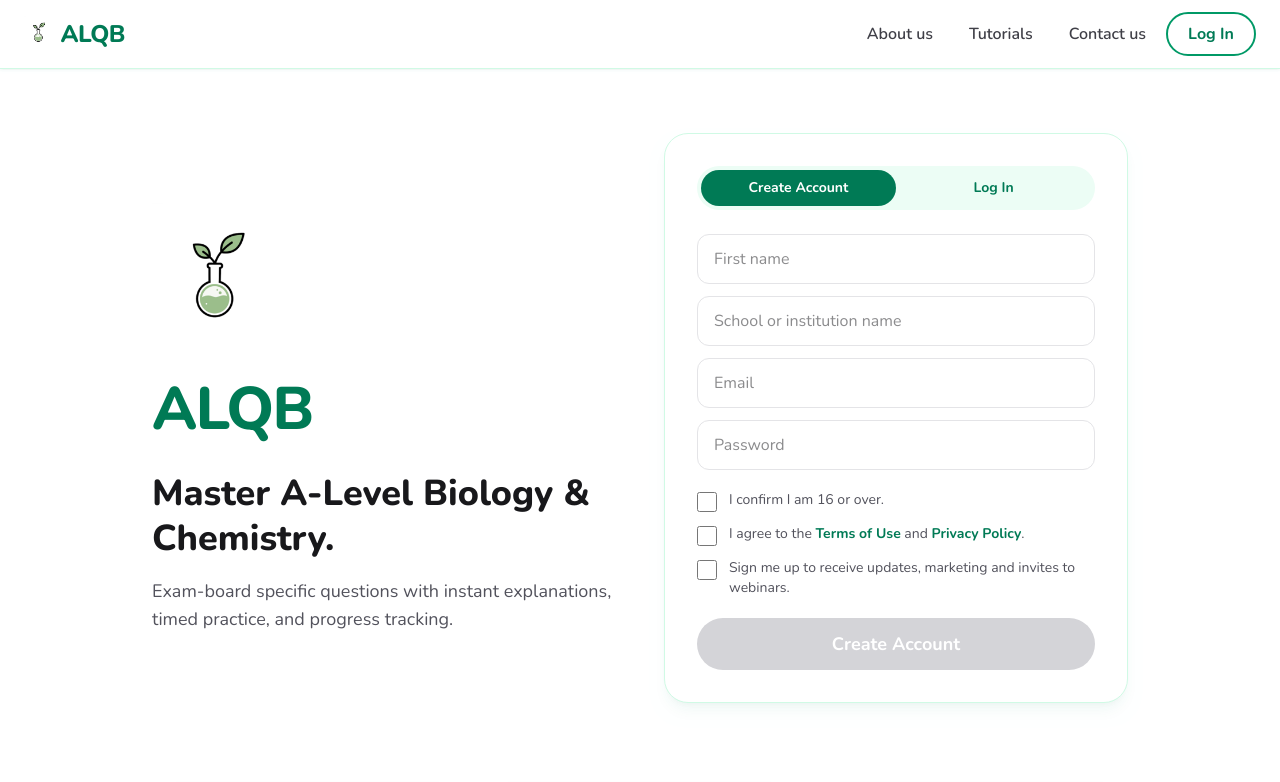
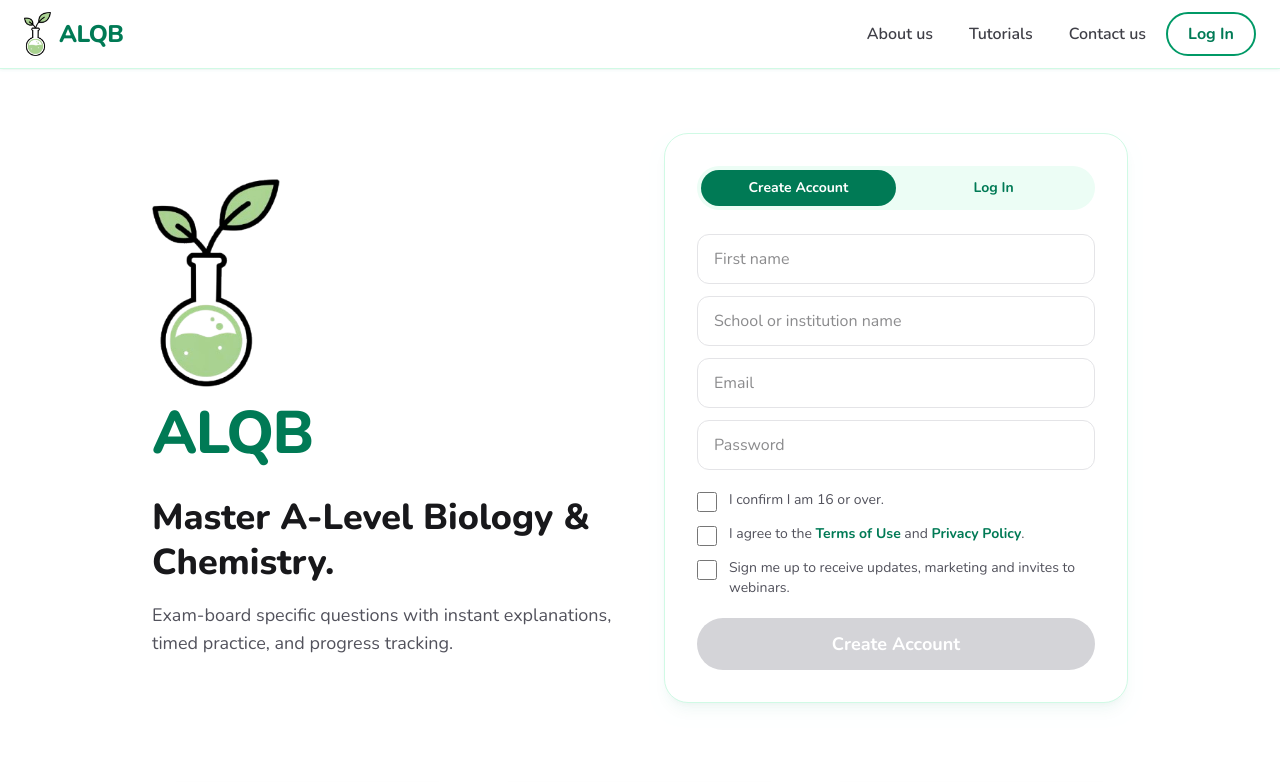
Before and after one commit to shreetama127-lab/alqb, a Next.js app: page / in a window 1280 px wide. Shown: the top 782 px of the page. Built offline with nearby package versions, Linux system fonts and the light colour scheme; no server answers.

Commit message:
new logo and tab icon

```diff
--- a/app/NavBar.tsx
+++ b/app/NavBar.tsx
@@ -40,11 +40,10 @@ export default function NavBar() {
     <nav className="sticky top-0 z-20 border-b border-emerald-100 bg-white/90 shadow-sm shadow-emerald-900/5 backdrop-blur">
       <div className="flex items-center justify-between px-5 py-3 sm:px-6">
         <Link href="/" className="flex items-center gap-2 transition-opacity hover:opacity-80">
-          <img src="/ALQB%20logo.png" alt="ALQB" className="h-9 w-auto" />
+          <img src="/logo.png" alt="ALQB" className="h-11 w-auto" />
           <span className="text-2xl font-extrabold tracking-tight text-emerald-700">ALQB</span>
         </Link>
 
-        {/* Desktop links */}
         <div className="hidden items-center gap-1 md:flex">
           {loggedIn ? (
             <>
@@ -59,7 +58,6 @@ export default function NavBar() {
           ) : null}
         </div>
 
-        {/* Mobile hamburger button */}
         {loggedIn !== null && (
           <button
             onClick={() => setMenuOpen((o) => !o)}
@@ -71,7 +69,6 @@ export default function NavBar() {
         )}
       </div>
 
-      {/* Mobile dropdown */}
       {menuOpen && loggedIn !== null && (
         <div className="flex flex-col gap-1 border-t border-emerald-100 px-5 py-3 md:hidden">
           {loggedIn ? loggedInLinks : loggedOutLinks}
--- a/app/page.tsx
+++ b/app/page.tsx
@@ -119,7 +119,7 @@ export default function Home() {
       <div className="grid gap-12 lg:grid-cols-2 lg:items-center">
         <div>
           <div className="flex flex-col items-start gap-4">
-            <img src="/ALQB%20logo.png" alt="ALQB logo" className="h-40 w-auto mix-blend-multiply" />
+            <img src="/logo.png" alt="ALQB logo" className="h-52 w-auto" />
             <span className="text-6xl font-extrabold tracking-tight text-emerald-700">ALQB</span>
           </div>
           <h1 className="mt-8 text-4xl font-extrabold leading-tight text-zinc-900">
```
Also changed, not shown: app/icon.png, public/logo.png (added).
